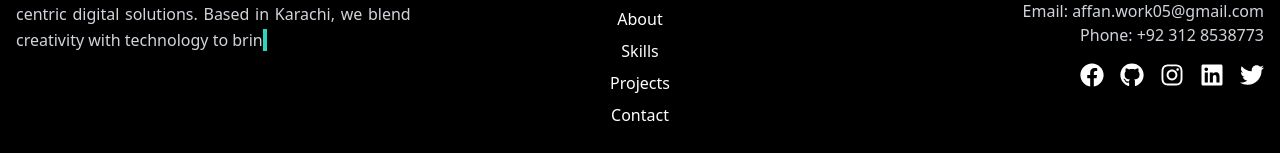
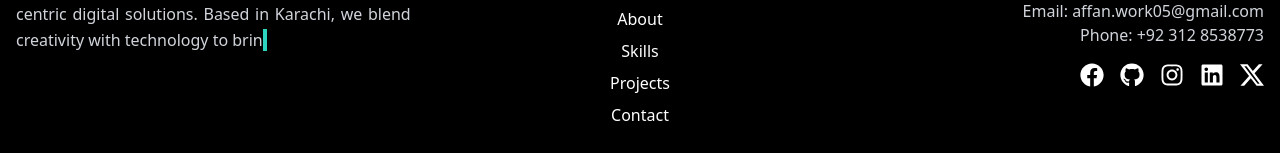
Before and after one commit to Muhammadd-01/Affan-s-Portfolio-Final-, a React (Vite) app: page / in a window 1280 px wide. Shown: the part 6630-6783 px from the top of the page. Built offline with nearby package versions, Linux system fonts and the light colour scheme.

Commit message:
Portfolio

```diff
--- a/src/components/Footer.jsx
+++ b/src/components/Footer.jsx
@@ -1,6 +1,7 @@
 import { motion } from "framer-motion";
 import { FaFacebook, FaGithub, FaInstagram, FaLinkedin, FaTwitter } from "react-icons/fa";
 import { useEffect, useState } from "react";
+import {SiX} from "react-icons/si";
 
 const Footer = () => {
   const [typedText, setTypedText] = useState("");
@@ -116,7 +117,7 @@ const Footer = () => {
                 <FaLinkedin size={24} />
               </a>
               <a href="https://x.com/affann_23" target="_blank" rel="noopener noreferrer" className="hover:text-teal-400 transition duration-300">
-                <FaTwitter size={24} />
+                <SiX size={24} />
               </a>
             </div>
           </motion.div>
```
